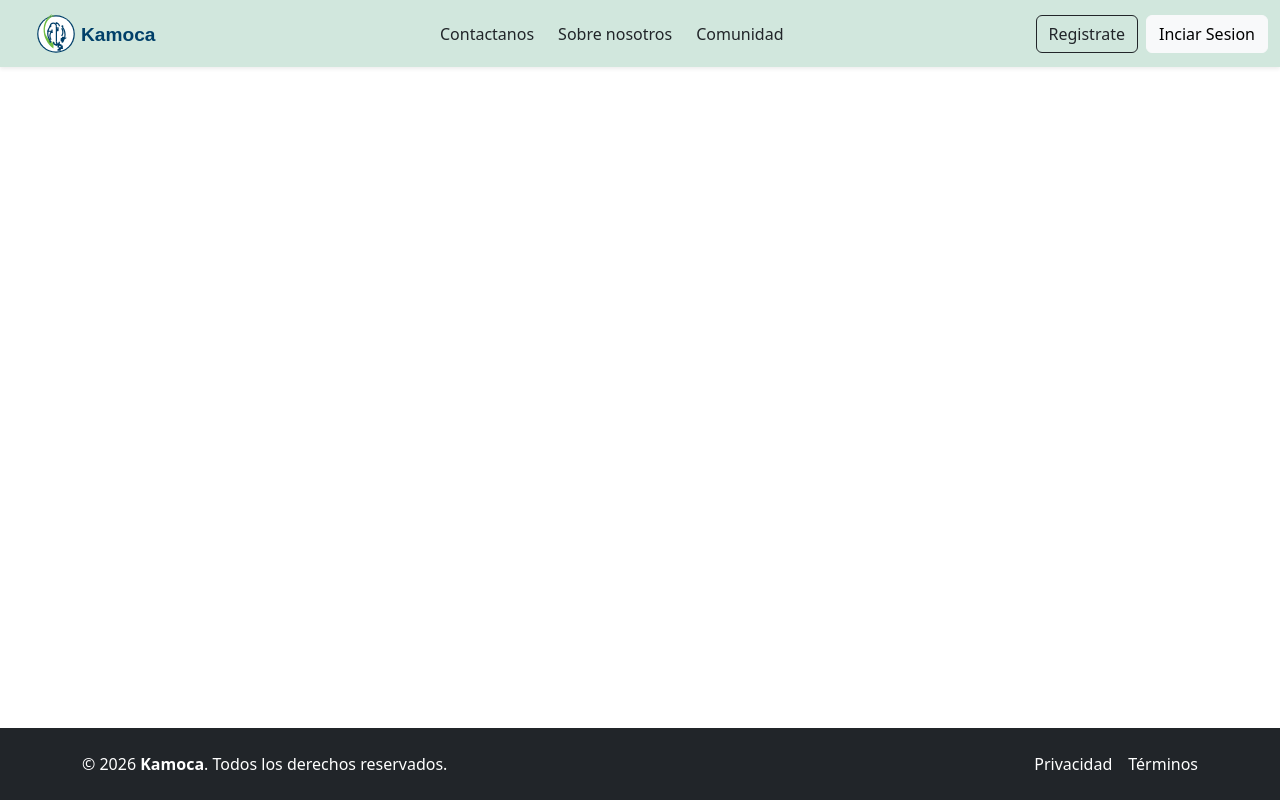
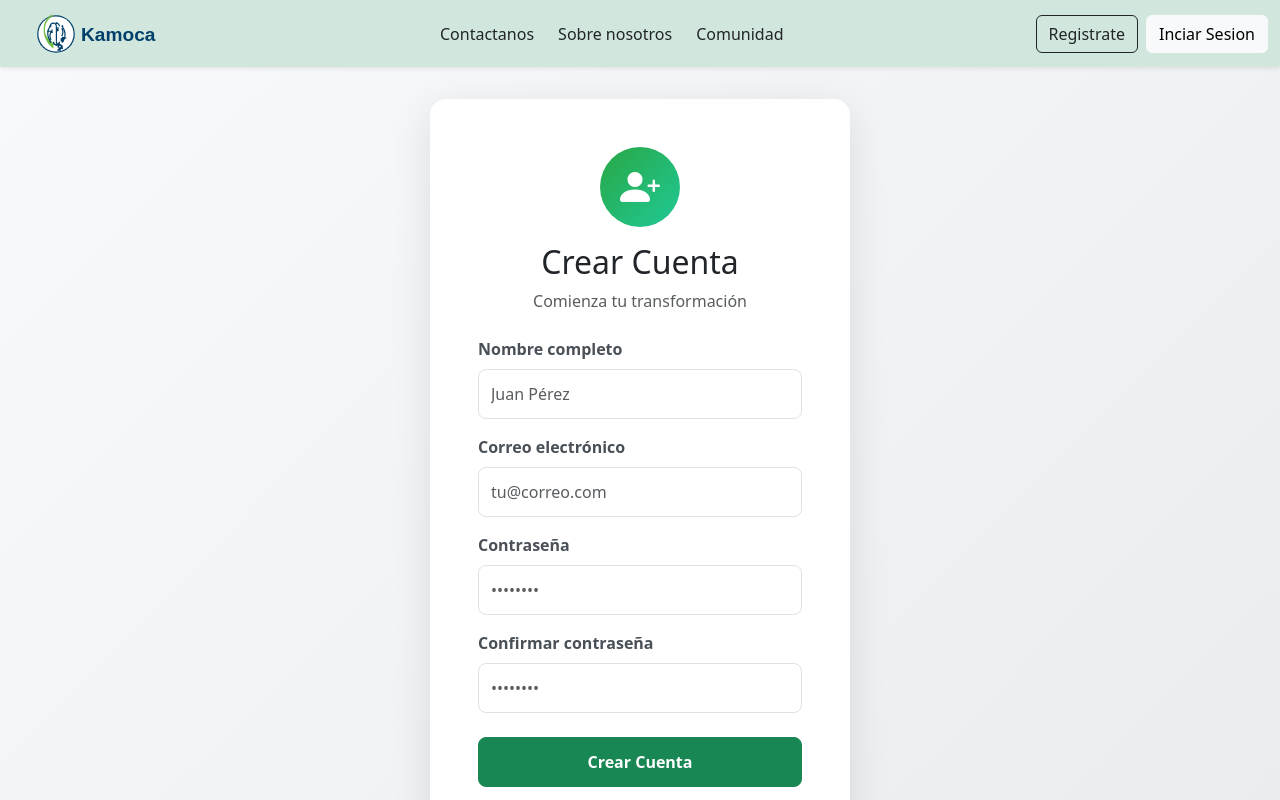
Before and after one commit to MoizDev98/alissia, an Angular app in the folder frontend/: page /register in a window 1280 px wide. Before the commit this address led to /. Shown: the top 800 px of the page. Built offline with nearby package versions, Linux system fonts and the light colour scheme.

Commit message:
se diseñaron las vistas del loin y el register basicas

```diff
--- a/frontend/src/app/app.routes.ts
+++ b/frontend/src/app/app.routes.ts
@@ -14,6 +14,8 @@ import { AlimentosComponent } from './pages/nutricionista/alimentos/alimentos';
 import { NutricionistaHomeComponent } from './pages/nutricionista/home/home';
 import { RecetasComponent } from './pages/nutricionista/recetas/recetas';
 import { Home } from './pages/home/home';
+import { Login } from './pages/login/login';
+import { Register } from './pages/register/register';
 
 export const routes: Routes = [
   {
@@ -49,5 +51,7 @@ export const routes: Routes = [
     ]
   },
 
+  { path: 'login', component: Login },
+  { path: 'register', component: Register },
   { path: '', component: Home }
 ];
--- a/frontend/src/app/pages/login/login.html
+++ b/frontend/src/app/pages/login/login.html
@@ -1 +1,46 @@
-<p>login works!</p>
+<div class="auth-container">
+  <div class="auth-card">
+    <div class="text-center mb-4">
+      <div class="auth-icon">
+        <i class="bi bi-person-circle"></i>
+      </div>
+      <h2 class="mt-3">Iniciar Sesión</h2>
+      <p class="text-muted">Accede a tu cuenta</p>
+    </div>
+
+    <form (ngSubmit)="onSubmit()">
+      <div class="mb-3">
+        <label class="form-label">Correo electrónico</label>
+        <input
+          type="email"
+          class="form-control"
+          [(ngModel)]="email"
+          name="email"
+          placeholder="tu@correo.com"
+          required>
+      </div>
+
+      <div class="mb-4">
+        <label class="form-label">Contraseña</label>
+        <input
+          type="password"
+          class="form-control"
+          [(ngModel)]="password"
+          name="password"
+          placeholder="••••••••"
+          required>
+      </div>
+
+      <button type="submit" class="btn btn-success w-100 mb-3">
+        Iniciar Sesión
+      </button>
+
+      <div class="text-center">
+        <p class="text-muted mb-0">
+          ¿No tienes cuenta?
+          <a routerLink="/register" class="text-success fw-semibold">Registrarse</a>
+        </p>
+      </div>
+    </form>
+  </div>
+</div>
--- a/frontend/src/app/pages/login/login.scss
+++ b/frontend/src/app/pages/login/login.scss
@@ -0,0 +1,60 @@
+.auth-container {
+  min-height: 100vh;
+  display: flex;
+  align-items: center;
+  justify-content: center;
+  background: linear-gradient(135deg, #f8f9fa 0%, #e9ecef 100%);
+  padding: 2rem;
+}
+
+.auth-card {
+  background: white;
+  border-radius: 16px;
+  box-shadow: 0 10px 40px rgba(0, 0, 0, 0.1);
+  padding: 3rem;
+  width: 100%;
+  max-width: 420px;
+}
+
+.auth-icon {
+  width: 80px;
+  height: 80px;
+  border-radius: 50%;
+  background: linear-gradient(135deg, #28a745 0%, #20c997 100%);
+  display: flex;
+  align-items: center;
+  justify-content: center;
+  margin: 0 auto;
+  color: white;
+  font-size: 2.5rem;
+}
+
+.form-label {
+  font-weight: 600;
+  color: #495057;
+}
+
+.form-control {
+  padding: 0.75rem;
+  border-radius: 8px;
+  border: 1px solid #dee2e6;
+}
+
+.form-control:focus {
+  border-color: #28a745;
+  box-shadow: 0 0 0 0.2rem rgba(40, 167, 69, 0.25);
+}
+
+.btn-success {
+  padding: 0.75rem;
+  font-weight: 600;
+  border-radius: 8px;
+}
+
+a {
+  text-decoration: none;
+}
+
+a:hover {
+  text-decoration: underline;
+}
--- a/frontend/src/app/pages/login/login.ts
+++ b/frontend/src/app/pages/login/login.ts
@@ -1,11 +1,20 @@
 import { Component } from '@angular/core';
+import { CommonModule } from '@angular/common';
+import { FormsModule } from '@angular/forms';
+import { RouterModule } from '@angular/router';
 
 @Component({
   selector: 'app-login',
-  imports: [],
+  standalone: true,
+  imports: [CommonModule, FormsModule, RouterModule],
   templateUrl: './login.html',
-  styleUrl: './login.scss',
+  styleUrls: ['./login.scss'],
 })
 export class Login {
+  email: string = '';
+  password: string = '';
 
+  onSubmit() {
+    console.log('Login:', { email: this.email, password: this.password });
+  }
 }
--- a/frontend/src/app/pages/register/register.html
+++ b/frontend/src/app/pages/register/register.html
@@ -1 +1,68 @@
-<p>register works!</p>
+<div class="auth-container">
+  <div class="auth-card">
+    <div class="text-center mb-4">
+      <div class="auth-icon">
+        <i class="bi bi-person-plus-fill"></i>
+      </div>
+      <h2 class="mt-3">Crear Cuenta</h2>
+      <p class="text-muted">Comienza tu transformación</p>
+    </div>
+
+    <form (ngSubmit)="onSubmit()">
+      <div class="mb-3">
+        <label class="form-label">Nombre completo</label>
+        <input
+          type="text"
+          class="form-control"
+          [(ngModel)]="nombre"
+          name="nombre"
+          placeholder="Juan Pérez"
+          required>
+      </div>
+
+      <div class="mb-3">
+        <label class="form-label">Correo electrónico</label>
+        <input
+          type="email"
+          class="form-control"
+          [(ngModel)]="email"
+          name="email"
+          placeholder="tu@correo.com"
+          required>
+      </div>
+
+      <div class="mb-3">
+        <label class="form-label">Contraseña</label>
+        <input
+          type="password"
+          class="form-control"
+          [(ngModel)]="password"
+          name="password"
+          placeholder="••••••••"
+          required>
+      </div>
+
+      <div class="mb-4">
+        <label class="form-label">Confirmar contraseña</label>
+        <input
+          type="password"
+          class="form-control"
+          [(ngModel)]="confirmPassword"
+          name="confirmPassword"
+          placeholder="••••••••"
+          required>
+      </div>
+
+      <button type="submit" class="btn btn-success w-100 mb-3">
+        Crear Cuenta
+      </button>
+
+      <div class="text-center">
+        <p class="text-muted mb-0">
+          ¿Ya tienes cuenta?
+          <a routerLink="/login" class="text-success fw-semibold">Iniciar Sesión</a>
+        </p>
+      </div>
+    </form>
+  </div>
+</div>
--- a/frontend/src/app/pages/register/register.scss
+++ b/frontend/src/app/pages/register/register.scss
@@ -0,0 +1,60 @@
+.auth-container {
+  min-height: 100vh;
+  display: flex;
+  align-items: center;
+  justify-content: center;
+  background: linear-gradient(135deg, #f8f9fa 0%, #e9ecef 100%);
+  padding: 2rem;
+}
+
+.auth-card {
+  background: white;
+  border-radius: 16px;
+  box-shadow: 0 10px 40px rgba(0, 0, 0, 0.1);
+  padding: 3rem;
+  width: 100%;
+  max-width: 420px;
+}
+
+.auth-icon {
+  width: 80px;
+  height: 80px;
+  border-radius: 50%;
+  background: linear-gradient(135deg, #28a745 0%, #20c997 100%);
+  display: flex;
+  align-items: center;
+  justify-content: center;
+  margin: 0 auto;
+  color: white;
+  font-size: 2.5rem;
+}
+
+.form-label {
+  font-weight: 600;
+  color: #495057;
+}
+
+.form-control {
+  padding: 0.75rem;
+  border-radius: 8px;
+  border: 1px solid #dee2e6;
+}
+
+.form-control:focus {
+  border-color: #28a745;
+  box-shadow: 0 0 0 0.2rem rgba(40, 167, 69, 0.25);
+}
+
+.btn-success {
+  padding: 0.75rem;
+  font-weight: 600;
+  border-radius: 8px;
+}
+
+a {
+  text-decoration: none;
+}
+
+a:hover {
+  text-decoration: underline;
+}
--- a/frontend/src/app/pages/register/register.ts
+++ b/frontend/src/app/pages/register/register.ts
@@ -1,11 +1,30 @@
 import { Component } from '@angular/core';
+import { CommonModule } from '@angular/common';
+import { FormsModule } from '@angular/forms';
+import { RouterModule } from '@angular/router';
 
 @Component({
   selector: 'app-register',
-  imports: [],
+  standalone: true,
+  imports: [CommonModule, FormsModule, RouterModule],
   templateUrl: './register.html',
-  styleUrl: './register.scss',
+  styleUrls: ['./register.scss'],
 })
 export class Register {
+  nombre: string = '';
+  email: string = '';
+  password: string = '';
+  confirmPassword: string = '';
 
+  onSubmit() {
+    if (this.password !== this.confirmPassword) {
+      alert('Las contraseñas no coinciden');
+      return;
+    }
+    console.log('Register:', {
+      nombre: this.nombre,
+      email: this.email,
+      password: this.password
+    });
+  }
 }
```
